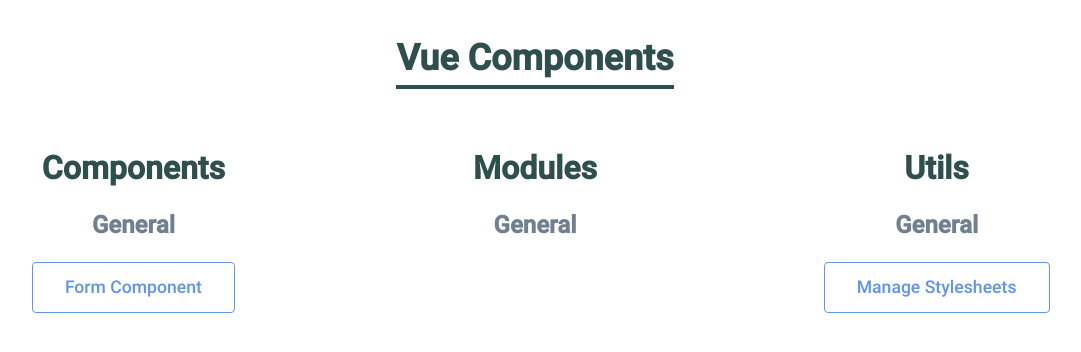
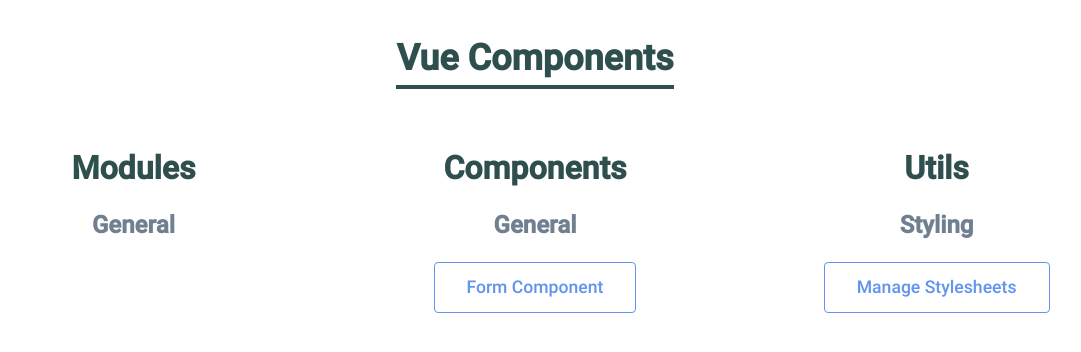
Before and after one commit to aclarke211/vue-tools, a Vue app: page / in a window 1280 px wide. Shown: the top 352 px of the page, without its empty margins (105-1186 px from the left). Built offline with nearby package versions, Linux system fonts and the light colour scheme.

Commit message:
Categories for Utils.

```diff
--- a/src/router.js
+++ b/src/router.js
@@ -13,7 +13,7 @@
     component: () => import(/* webpackChunkName: "FormComponent" */ './components/FormComponent.vue'),
   },
   {
-    path: '/utils/general/manage-stylesheets',
+    path: '/utils/styling/manage-stylesheets',
     name: 'manageStylesheets',
     component: () => import(/* webpackChunkName: "manageStylesheets" */ './components/utils/examples/manageStylesheets.vue'),
   },
--- a/src/views/Home.vue
+++ b/src/views/Home.vue
@@ -35,7 +35,7 @@
     homeTitle: 'Vue Components',
     categories: [
       {
-        name: 'Components',
+        name: 'Modules',
         subcategories: [
           {
             name: 'General',
@@ -43,7 +43,7 @@
         ],
       },
       {
-        name: 'Modules',
+        name: 'Components',
         subcategories: [
           {
             name: 'General',
@@ -54,7 +54,7 @@
         name: 'Utils',
         subcategories: [
           {
-            name: 'General',
+            name: 'Styling',
           },
         ],
       },
```
